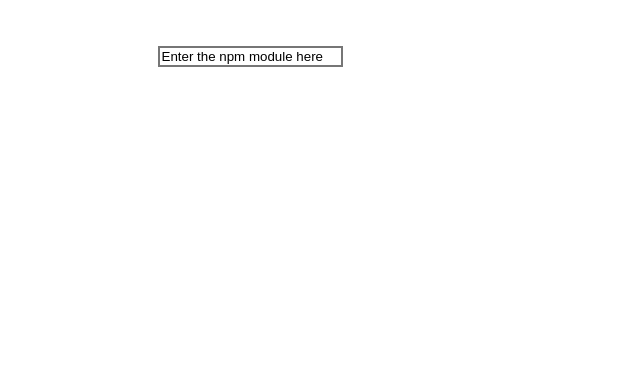
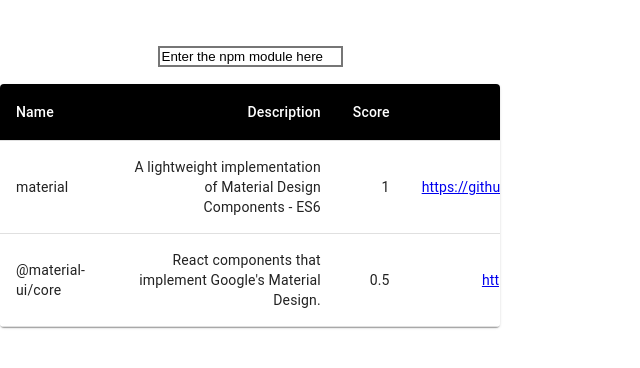
Before and after one commit to chaitany6143/npm-search, a React (Create React App) app: page / in a window 1280 px wide. Shown: the top 368 px of the page, without its empty margins (0-640 px from the left). Built offline with nearby package versions, Linux system fonts and the light colour scheme.

Commit message:
Table and Working Search

```diff
--- a/src/App.js
+++ b/src/App.js
@@ -1,7 +1,7 @@
 import React from 'react';
 import logo from './logo.svg';
 import './App.css';
-//import Search from './Search';
+import SimpleTable from './components/SimpleTable';
 
 class App extends React.Component {
 
@@ -9,9 +9,8 @@
     text: 'Enter the npm module here'
   };
 
-  onTextEntered = (value) => {
-    console.log(JSON.stringify(value));
-    this.setState({ text: value });
+  onTextEntered = (event) => {
+    this.setState({ text: event.target.value });
   };
 
   render() {
@@ -24,6 +23,7 @@
             onChange={this.onTextEntered}
           />
         </div>
+        <SimpleTable />
       </div>
     );
   }
--- /dev/null
+++ b/src/components/SimpleTable.js
@@ -0,0 +1,73 @@
+import React from 'react';
+import { makeStyles, withStyles } from '@material-ui/core/styles';
+import Table from '@material-ui/core/Table';
+import TableBody from '@material-ui/core/TableBody';
+import TableCell from '@material-ui/core/TableCell';
+import TableHead from '@material-ui/core/TableHead';
+import TableRow from '@material-ui/core/TableRow';
+import Paper from '@material-ui/core/Paper';
+
+const useStyles = makeStyles(theme => ({
+  root: {
+    width: '100%',
+    marginTop: theme.spacing(3),
+    overflowX: 'auto',
+  },
+  table: {
+    minWidth: 650,
+  },
+}));
+
+const StyledTableCell = withStyles(theme => ({
+  head: {
+    backgroundColor: theme.palette.common.black,
+    color: theme.palette.common.white,
+  },
+  body: {
+    fontSize: 14,
+  },
+}))(TableCell);
+
+function createData(name, description, score, url) {
+  return { name, description, score, url };
+}
+
+const rows = [
+  createData('material', 'A lightweight implementation of Material Design Components - ES6', 1.00, 'https://github.com/floor/material'),
+  createData('@material-ui/core', `React components that implement Google's Material Design.`, 0.50, 'https://material-ui.com/')
+];
+
+export default function SimpleTable() {
+  const classes = useStyles();
+
+  return (
+    <Paper className={classes.root}>
+      <Table className={classes.table}>
+        <TableHead>
+          <TableRow>
+            <StyledTableCell>Name</StyledTableCell>
+            <StyledTableCell align="right">Description</StyledTableCell>
+            <StyledTableCell align="right">Score</StyledTableCell>
+            <StyledTableCell align="right">URL</StyledTableCell>
+          </TableRow>
+        </TableHead>
+        <TableBody>
+          {rows.map(row => (
+            <TableRow key={row.name}>
+              <TableCell component="th" scope="row">
+                {row.name}
+              </TableCell>
+              <TableCell align="right">{row.description}</TableCell>
+              <TableCell align="right">{row.score}</TableCell>
+              <TableCell align="right">
+                <a href={row.url} rel="noopener noreferrer" target="_blank">
+                  {row.url}
+                </a>
+              </TableCell>
+            </TableRow>
+          ))}
+        </TableBody>
+      </Table>
+    </Paper>
+  );
+}
```
